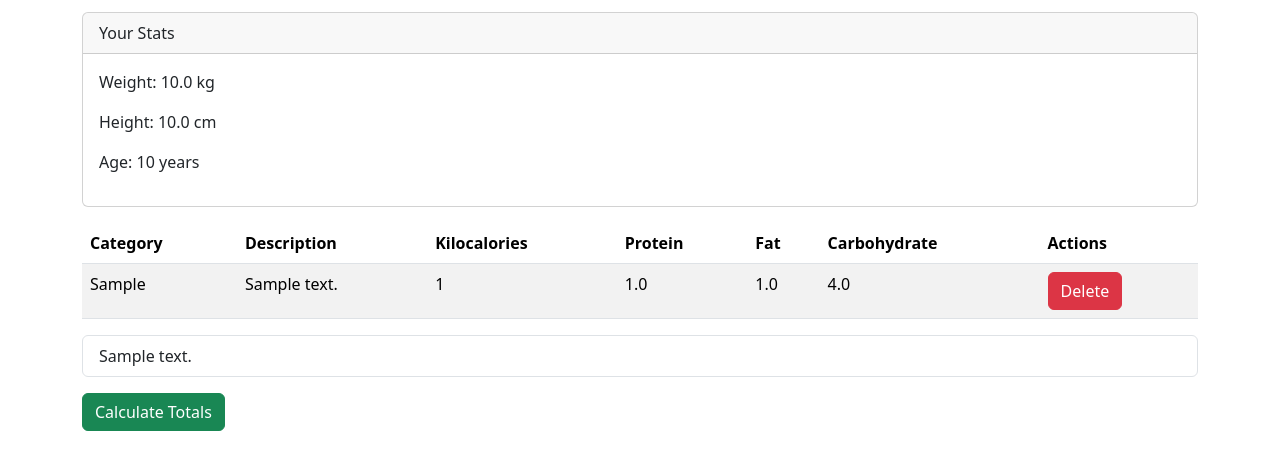
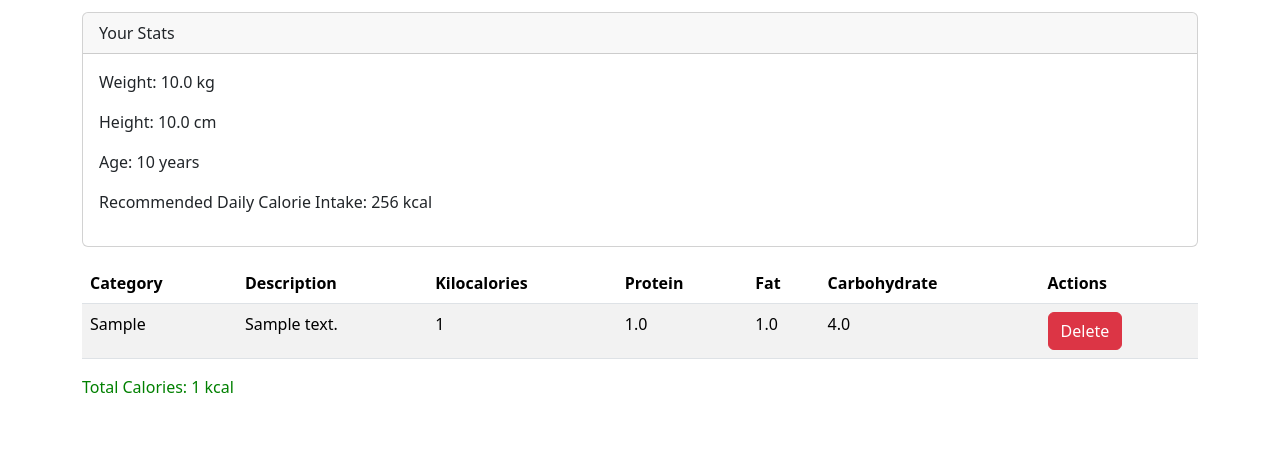
Before and after one commit to paulineblmms/bodynsoul, a Django app: page /calorie_tracking/ in a window 1280 px wide. Shown: the part 146-616 px from the top of the page. Run offline with Django 4.2, Linux system fonts and the light colour scheme; a user stored in the database is signed in; tables that the repository leaves empty hold one stand-in row (values such as "Sample post").

Commit message:
Stats is now a model and Shows up in Calorie Tracking

```diff
--- a/calorie_tracking/templates/calorie_tracking.html
+++ b/calorie_tracking/templates/calorie_tracking.html
@@ -4,7 +4,6 @@
 <head>
   <meta charset="UTF-8">
   <title>Calorie Tracking</title>
-  <!-- Bootstrap CSS -->
   <link href="https://cdn.jsdelivr.net/npm/bootstrap@5.3.3/dist/css/bootstrap.min.css" rel="stylesheet" integrity="sha384-QWTKZyjpPEjISv5WaRU9OFeRpok6YctnYmDr5pNlyT2bRjXh0JMhjY6hW+ALEwIH" crossorigin="anonymous">
 </head>
 
@@ -32,6 +31,7 @@
           <p>Weight: {{ user_stats.weight }} kg</p>
           <p>Height: {{ user_stats.height }} cm</p>
           <p>Age: {{ user_stats.age }} years</p>
+          <p>Recommended Daily Calorie Intake: <span id="recommended-calories">{{ recommended_calories }}</span> kcal</p>
         </div>
       </div>
     {% else %}
@@ -57,7 +57,7 @@
         <tr>
           <td>{{ tracking_item.item.category }}</td>
           <td>{{ tracking_item.item.description }}</td>
-          <td>{{ tracking_item.item.kilocalories }}</td>
+          <td class="item-calories">{{ tracking_item.item.kilocalories }}</td>
           <td>{{ tracking_item.item.protein }}</td>
           <td>{{ tracking_item.item.fat }}</td>
           <td>{{ tracking_item.item.carbohydrate }}</td>
@@ -69,19 +69,8 @@
       </tbody>
     </table>
 
-    <ul id="food-list" class="list-group mb-3">
-      {% for tracking_item in tracking_items %}
-      <li class="list-group-item" data-calories="{{ tracking_item.item.kilocalories }}"
-          data-protein="{{ tracking_item.item.protein }}"
-          data-fat="{{ tracking_item.item.fat }}"
-          data-carbohydrate="{{ tracking_item.item.carbohydrate }}">
-          {{ tracking_item.item.description }}
-      </li>
-      {% endfor %}
-    </ul>
-    <button id="calculate-button" class="btn btn-success">Calculate Totals</button>
+    <div id="total-calories" class="mt-3"></div>
 
-    <p id="totals" class="mt-3"></p>
   </div>
 
   <!-- Bootstrap JS and jQuery -->
@@ -89,35 +78,25 @@
   <script src="https://cdn.jsdelivr.net/npm/bootstrap@5.3.3/dist/js/bootstrap.bundle.min.js" integrity="sha384-YvpcrYf0tY3lHB60NNkmXc5s9fDVZLESaAA55NDzOxhy9GkcIdslK1eN7N6jIeHz" crossorigin="anonymous"></script>
 
   <script>
-    document.getElementById("calculate-button").addEventListener("click", function () {
-        const foodList = document.getElementById("food-list");
-        let totalCalories = 0;
-        let totalProtein = 0;
-        let totalFat = 0;
-        let totalCarbohydrate = 0;
+    document.addEventListener("DOMContentLoaded", function() {
+      const recommendedCalories = parseInt(document.getElementById("recommended-calories").textContent);
+      let totalCalories = 0;
 
-        // Loop through each list item and sum up the values
-        foodList.querySelectorAll("li").forEach(function (item) {
-            const calories = parseInt(item.getAttribute("data-calories"));
-            const protein = parseInt(item.getAttribute("data-protein"));
-            const fat = parseInt(item.getAttribute("data-fat"));
-            const carbohydrate = parseInt(item.getAttribute("data-carbohydrate"));
+      document.querySelectorAll(".item-calories").forEach(function(item) {
+        totalCalories += parseInt(item.textContent);
+      });
 
-            totalCalories += calories;
-            totalProtein += protein;
-            totalFat += fat;
-            totalCarbohydrate += carbohydrate;
-        });
+      const totalCaloriesDiv = document.getElementById("total-calories");
+      totalCaloriesDiv.innerHTML = `Total Calories: ${totalCalories} kcal`;
 
-        // Update the totals displayed on the page
-        document.getElementById("totals").innerHTML = `
-            Total Calories: ${totalCalories}<br>
-            Total Protein: ${totalProtein}g<br>
-            Total Fat: ${totalFat}g<br>
-            Total Carbohydrate: ${totalCarbohydrate}g
-        `;
+      if (totalCalories > recommendedCalories) {
+        totalCaloriesDiv.style.color = "red";
+      } else {
+        totalCaloriesDiv.style.color = "green";
+      }
     });
   </script>
+
 </body>
 
 </html>
--- a/calorie_tracking/views.py
+++ b/calorie_tracking/views.py
@@ -10,13 +10,17 @@ def calorie_tracking(request):
 
     try:
         user_stats = Stats.objects.get(user=request.user)
+        recommended_calories = calculate_recommended_calories(
+            user_stats.weight, user_stats.height, user_stats.age, user_stats.activity_level
+        )
     except Stats.DoesNotExist:
         user_stats = None
+        recommended_calories = None
 
     if request.method == 'POST':
         form = CalorieTrackingForm(request.POST)
         if form.is_valid():
-            item_id = form.cleaned_data['item']
+            item_id = form.cleaned_data['item'].id  # Access the item id correctly
             item = Data.objects.get(pk=item_id)
 
             CalorieTracking.objects.create(user=request.user, item=item)
@@ -25,7 +29,7 @@ def calorie_tracking(request):
     else:
         form = CalorieTrackingForm()
 
-    return render(request, 'calorie_tracking.html', {'form': form, 'tracking_items': tracking_items, 'user_stats': user_stats})
+    return render(request, 'calorie_tracking.html', {'form': form, 'tracking_items': tracking_items, 'user_stats': user_stats, 'recommended_calories': recommended_calories})
 
 def add_to_tracking(request):
     if request.method == 'POST':
@@ -44,7 +48,8 @@ def stats(request):
                 user=request.user,
                 weight=form.cleaned_data['weight'],
                 height=form.cleaned_data['height'],
-                age=form.cleaned_data['age']
+                age=form.cleaned_data['age'],
+                activity_level=form.cleaned_data['activity_level']
             )
             return redirect('calorie_tracking:calorie_tracking')  # Redirect to some view after successfully saving the data
     else:
@@ -55,3 +60,17 @@ def delete_item(request, item_id):
     item = get_object_or_404(CalorieTracking, pk=item_id)
     item.delete()
     return redirect('calorie_tracking:calorie_tracking')
+
+def calculate_recommended_calories(weight, height, age, activity_level):
+    bmr = 88.362 + (13.397 * weight) + (4.799 * height) - (5.677 * age)
+
+    activity_factors = {
+        'sedentary': 1.2,
+        'lightly_active': 1.375,
+        'moderately_active': 1.55,
+        'very_active': 1.725,
+        'extra_active': 1.9
+    }
+
+    tdee = bmr * activity_factors.get(activity_level, 1.2)
+    return round(tdee)
--- a/main/forms.py
+++ b/main/forms.py
@@ -19,7 +19,14 @@ class StatsForm(forms.Form):
     weight = forms.FloatField()
     height = forms.FloatField()
     age = forms.IntegerField()
-    fields = ['weight', 'height', 'age']
+    activity_level = forms.ChoiceField(choices=[
+        ('sedentary', 'Sedentary'),
+        ('lightly_active', 'Lightly Active'),
+        ('moderately_active', 'Moderately Active'),
+        ('very_active', 'Very Active'),
+        ('extra_active', 'Extra Active'),
+    ])
+    fields = ['weight', 'height', 'age', 'activity_level']
 
     def __init__(self, *args, **kwargs):
         self.user = kwargs.pop('user', None)
--- a/main/models.py
+++ b/main/models.py
@@ -30,3 +30,4 @@ class Stats(models.Model):
     weight = models.FloatField()
     height = models.FloatField()
     age = models.IntegerField()
+    activity_level = models.CharField(max_length=100, default='moderately_active')
```
Also changed, not shown: calorie_tracking/templates/stats.html (+0 -37 lines), main/migrations/0006_stats_activity_level.py (added).
